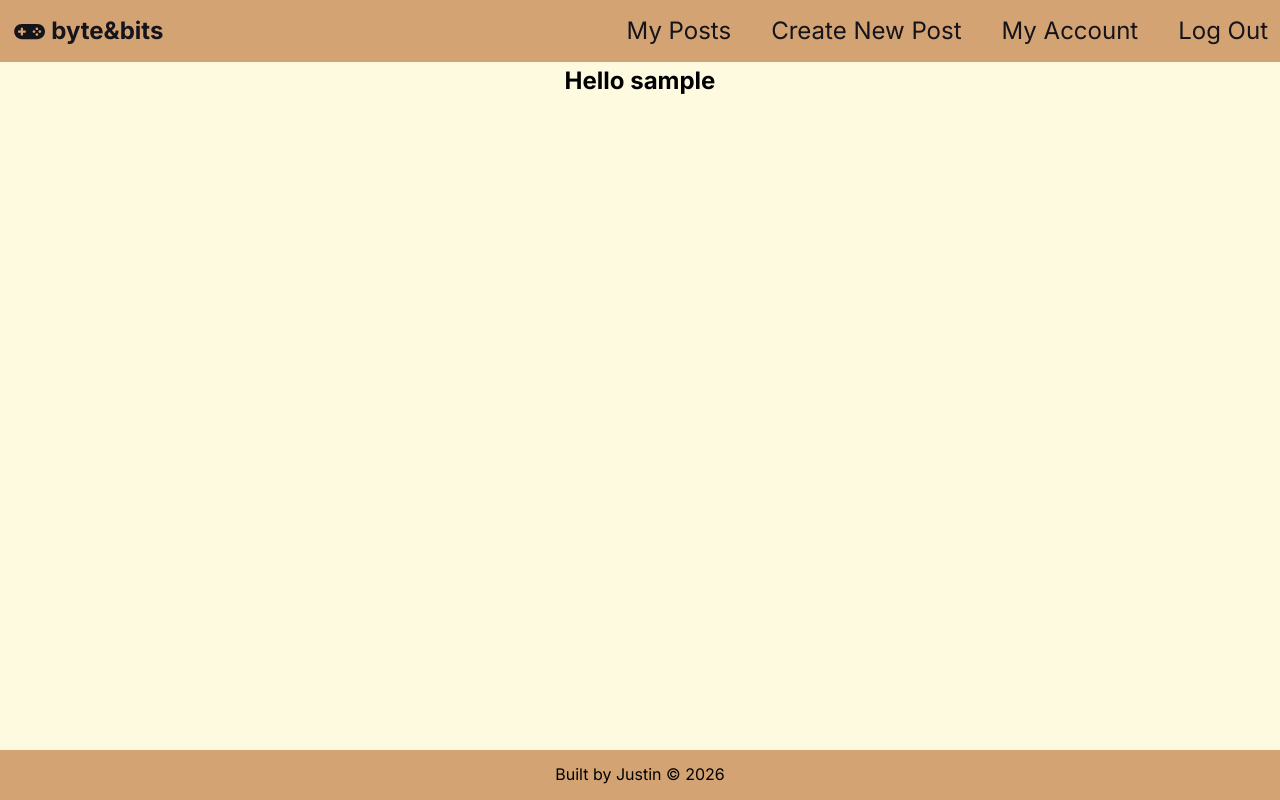
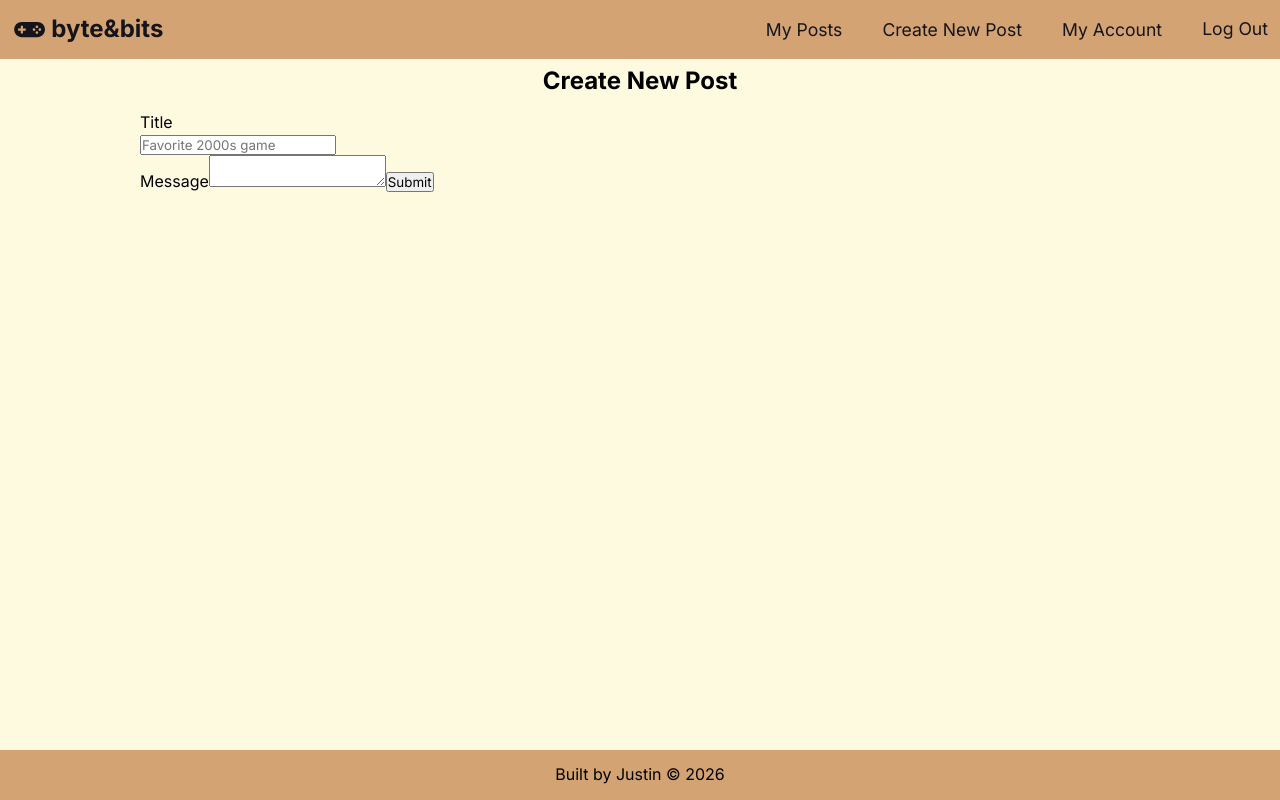
Before and after one commit to justinjones38/retro-game-forum, a React (Vite) app: page /create-post in a window 1280 px wide. Built offline with nearby package versions, Linux system fonts and the light colour scheme; no server answers; sample sign-in values are in the browser's storage.

Commit message:
added posts to homepage

```diff
--- a/src/components/Navbar.module.css
+++ b/src/components/Navbar.module.css
@@ -71,7 +71,7 @@ nav {
 }
 
 .navLink, .navBtn {
-  font-size: 1.1rem;
+  font-size: 1.5rem;
   color: var(--primary-text-color);
 }
 
@@ -101,7 +101,7 @@ nav {
   }
 
   .navLink, .navBtn {
-    font-size: 1.5rem;
+    font-size: 1.1rem;
     align-items: center;
   }
 }
--- /dev/null
+++ b/src/components/Post.jsx
@@ -0,0 +1,9 @@
+import styles from "./Post.module.css"
+
+export default function Post({post}) {
+  return (
+    <li className={styles.postItem}>
+      <h3 className={styles.postTitle}>{post.title}</h3>
+    </li>
+  )
+}
--- a/src/pages/CreatePost.jsx
+++ b/src/pages/CreatePost.jsx
@@ -1,8 +1,56 @@
+import { useState } from "react";
 import styles from "./CreatePost.module.css";
-import { Navigate } from "react-router";
+import { Navigate, useNavigate } from "react-router";
+import { supabase } from "../services/createClient";
 
 export default function CreatePost() {
   const username = localStorage.getItem("username");
+  const [post, setPost] = useState({
+    title: "",
+    message: ""
+  })
+
+  const navigate = useNavigate();
+
+  const handleChange = (e) => setPost(prev => ({
+    ...prev,
+    [e.target.name]: e.target.value
+  }))
+
+  const handleSubmit = async(e) => {
+    e.preventDefault();
+    console.log("form ran")
+    if(!post.title || !post.message) {
+      return;
+    }
+
+    try {
+      const {data, error} = await supabase
+        .from("users")
+        .select("*")
+        .eq("username", username)
+        .single()
+      if(error) {
+        throw new Error();
+      }
+
+      await supabase
+        .from("posts")
+        .insert({
+          title: post.title,
+          message: post.message,
+          user_id: data.id
+        })
+
+      navigate("/")
+
+
+    } catch(error) {
+      console.log(error);
+    }
+
+  }
+
 
   if(!username) {
     <Navigate to="/login" state={{message: "Please login before creating post"}} />
@@ -11,7 +59,31 @@ export default function CreatePost() {
 
   return (
     <section className={styles.container}>
-      <h2 className={styles.title}>Hello {username}</h2>
+      <h2 className={styles.title}>Create New Post</h2>
+      <form className={styles.form} onSubmit={handleSubmit}>
+        <label htmlFor="title" className={styles.input}>Title</label>
+        <input
+          type="text"
+          value={post.title}
+          onChange={handleChange}
+          placeholder="Favorite 2000s game"
+          className={styles.input}
+          name="title"
+          id="title"
+        />
+        <label htmlFor="message" className={styles.input}>Message</label>
+        <textarea
+          className={styles.textarea}
+          value={post.message}
+          onChange={handleChange}
+          name="message"
+          id="message"
+        >
+        </textarea>
+        <button>Submit</button>
+      </form>
+
+
     </section>
   )
 }
--- a/src/pages/Home.jsx
+++ b/src/pages/Home.jsx
@@ -1,13 +1,48 @@
 import { useOutletContext } from "react-router";
 import styles from "./Home.module.css"
+import { useEffect, useState } from "react";
+import { supabase } from "../services/createClient";
+import Post from "../components/Post";
 
 export default function Home() {
   const username = localStorage.getItem("username");
   const {isLoggedIn} = useOutletContext();
+  const [posts, setPosts] = useState(null);
+
+  useEffect(() => {
+    const fetchData = async() => {
+      try {
+        const {data, error} = await supabase
+          .from("posts")
+          .select()
+
+        if(error) {
+          throw new Error("Cannot fetch post")
+        }
+
+        setPosts(data)
+      } catch(error) {
+        console.log("error, cannot fetch data")
+      }
+
+    }
+    fetchData();
+  }, [])
+
+  console.log(posts);
+
+  if(!posts) {
+    return;
+  }
 
   return (
     <section className={styles.container}>
-      {isLoggedIn ? <h2 className={styles.title}>Hello {username}</h2> : null}
+      {isLoggedIn ? <h2 className={styles.title}>Hello {username}! Here are some great recent posts</h2> : null}
+      <ul className={styles.postList}>
+        {posts.map(post => (
+          <Post key={post.id} post={post} />
+        ))}
+      </ul>
     </section>
   )
 }
```
Also changed, not shown: src/components/Post.module.css (added).
